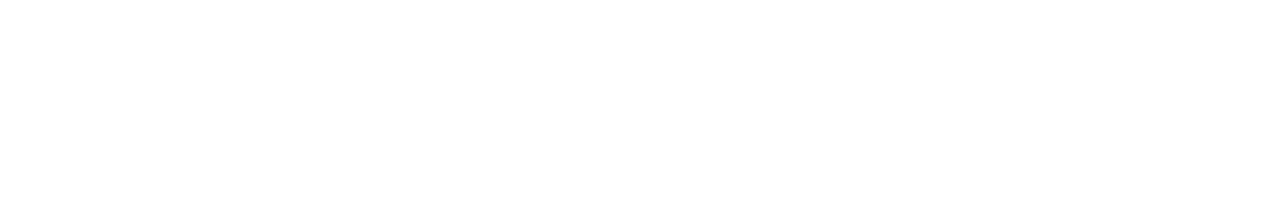
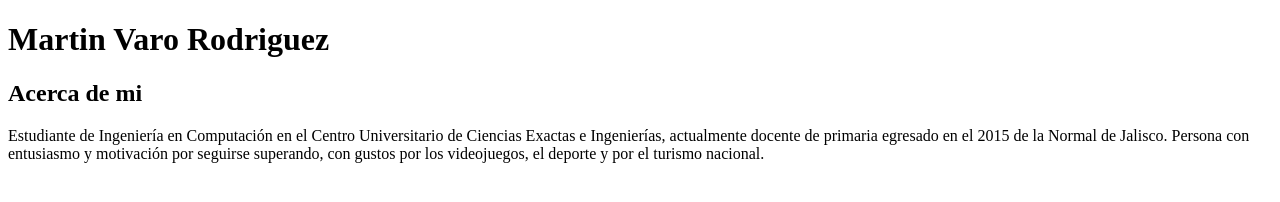
Before and after one commit to MartinVaro/Practica-Git, a plain HTML site: page index.html in a window 1280 px wide. Drawn offline with Linux system fonts and the light colour scheme.

Commit message:
add seccion acercademi

```diff
--- a/index.html
+++ b/index.html
@@ -8,6 +8,14 @@
 
 </head>
 <body>
-
+    <h1>Martin Varo Rodriguez</h1>
+    <div id="Acercademi">
+        <h2>Acerca de mi</h2>
+        <p>Estudiante de Ingeniería en Computación en el Centro Universitario
+            de Ciencias Exactas e Ingenierías, actualmente docente de primaria
+            egresado en el 2015 de la Normal de Jalisco. Persona con entusiasmo
+            y motivación por seguirse superando, con gustos por los videojuegos,
+            el deporte y por el turismo nacional.</p>
+    </div>
 </body>
 </html>
```
